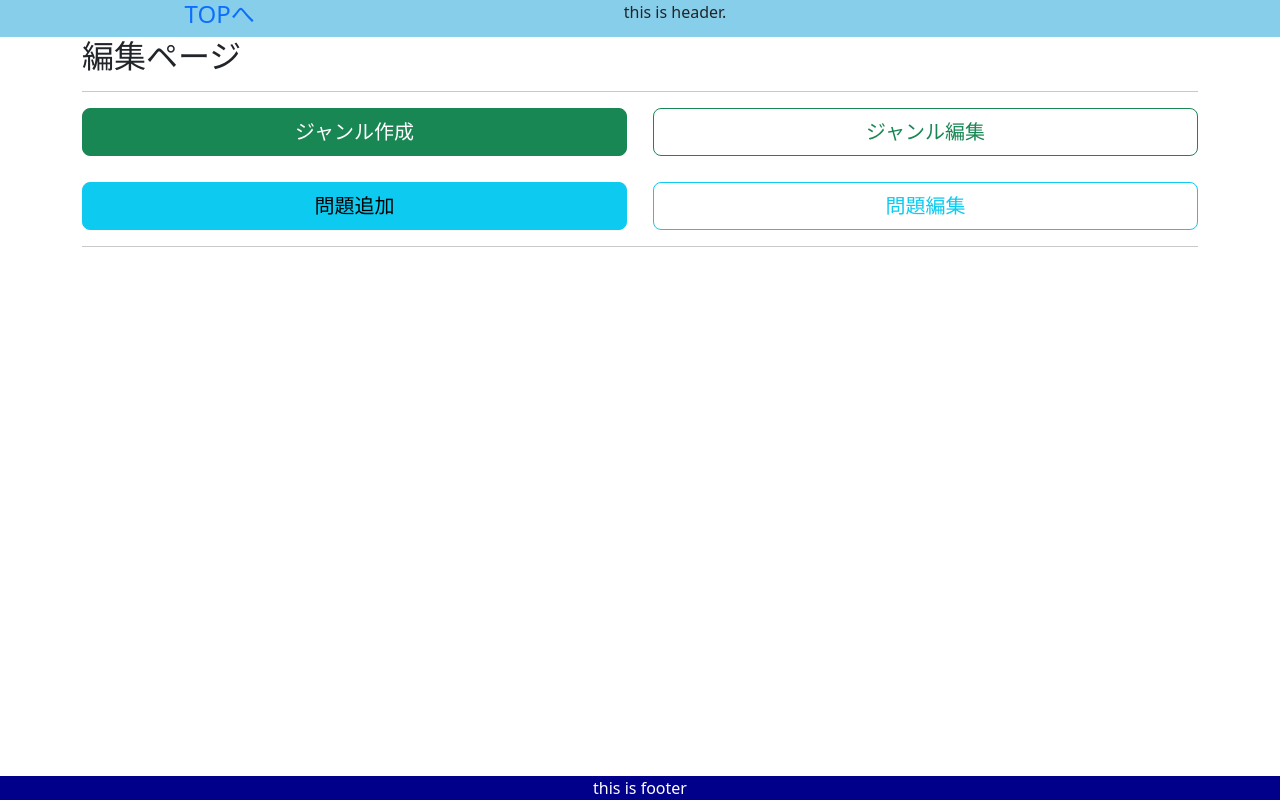
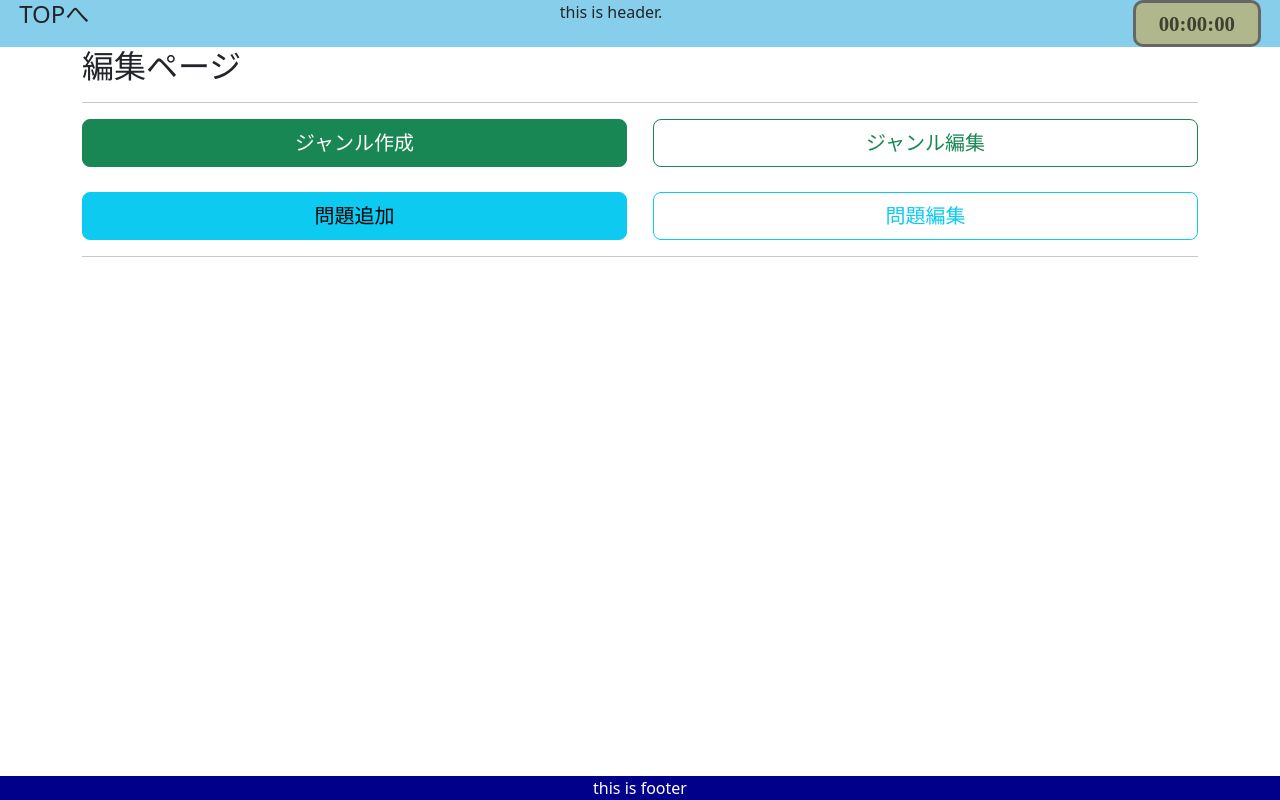
Before and after one commit to R-KB/sc, a React (Vite) app: page /Edit in a window 1280 px wide. Built offline with nearby package versions, Linux system fonts and the light colour scheme.

Commit message:
question imgの実装
見つからない時のdefaultも実装

```diff
--- a/src/api/scApi.js
+++ b/src/api/scApi.js
@@ -44,7 +44,15 @@ export async function getQuestionByGenre(genreId) {
 }
 
 export async function addQuestion(question) {
-    await ax.post("/question", question);
+    const formData = new FormData();
+    for (const key in question) {
+        if (question[key] !== null && question[key] !== undefined) {
+            formData.append(key, question[key]);
+        }
+    }
+    await ax.post("/question", formData, {
+        headers: { "Content-Type": "multipart/form-data" }
+    });
 }
 
 export async function editQuestion(question) {
--- a/src/common/Header.jsx
+++ b/src/common/Header.jsx
@@ -5,7 +5,11 @@ export default function Header() {
     <div className="Header">
       <Link to="/" className="link-top"><h4>TOPへ</h4></Link>
     this is header.
-    <div></div>
+    <div id="clock">
+      <span id="hour">00</span>
+      :<span id="min">00</span>
+      :<span id="sec">00</span>
+    </div>
     </div>
   )
 }
--- a/src/component/AddQuestion.jsx
+++ b/src/component/AddQuestion.jsx
@@ -1,25 +1,34 @@
 import { useForm } from "react-hook-form";
+import { useRef } from "react";
 import useAddQuestion from "../hook/useAddQuestion";
 import { Alert, Button } from "react-bootstrap";
 
 export default function AddQuestion() {
   const { apiError, isSaving, add } = useAddQuestion();
+  const fileRef = useRef(null);
   const {
     register, handleSubmit, reset, formState: { errors, isSubmitted }
   } = useForm({
-    defaultValues: { genreId: "", img: "", description: "", answer:"" }, mode: "onSubmit", reValidateMode: "onSubmit"
+    defaultValues: { genreId: "", description: "", answer:"" }, mode: "onSubmit", reValidateMode: "onSubmit"
   });
 
   const inputGenreId = register("genreId", { required: true });
-  const inputImg = register("img", { required: false });
   const inputDescription = register("description", { required: true });
   const inputAnswer = register("answer", { required: true });
 
   const submitHandler = async(data) => {
-    const success = await add(data);
+    const formData = new FormData();
+    formData.append("genreId", data.genreId);
+    formData.append("description", data.description);
+    formData.append("answer", data.answer);
+    if (fileRef.current && fileRef.current.files[0]) {
+      formData.append("img", fileRef.current.files[0]);
+    }
+    const success = await add(formData);
     if(success) {
       console.log("登録完了");
       reset();
+      if (fileRef.current) fileRef.current.value = "";
     }
   };
   return (
@@ -34,7 +43,7 @@ export default function AddQuestion() {
         <input type="number" id="q_genreId" name="q_genreId" {...inputGenreId} />
 
         <label htmlFor="q_img">問題画像：</label>
-        <input type="text" id="q_img" name="q_img" {...inputImg} />
+        <input type="file" id="q_img" name="q_img" ref={fileRef} accept="image/*" />
 
         <label htmlFor="q_description">問題文：</label>
         <input type="text" id="q_description" name="q_description" {...inputDescription} />
--- a/src/component/QuestionList.jsx
+++ b/src/component/QuestionList.jsx
@@ -6,11 +6,13 @@ import useGetMemoByQuestion from "../hook/useGetMemoByQuestion";
 function QuestionCard({ question }) {
   const { memo, isLoading, isError } = useGetMemoByQuestion(question.id);
 
+  const imgSrc = question.img ? `/questionImg/${question.img}` : "/questionImg/200x150.png";
+
   return (
     <Card className="mb-3">
       <Card.Body>
         <Card.Title>問題 {question.id}</Card.Title>
-        <Card.Img variant="top" className="q-img" src="https://placehold.jp/23578b/ffffff/200x150.png?text=No%20Image." />
+        <Card.Img variant="top" className="q-img" src={imgSrc} />
         <Card.Text>{question.description}</Card.Text>
 
         <Accordion defaultActiveKey="">
--- a/src/index.css
+++ b/src/index.css
@@ -4,7 +4,8 @@
 
 .Header {
   display: flex;
-  justify-content: space-around;
+  padding: 0 1.5dvw;
+  justify-content: space-between;
   background: skyblue;
   text-align: center;
 
@@ -42,8 +43,24 @@
 
 .link-top {
   text-decoration: none;
+  font-size: 1rem;
+  color: inherit;
 }
 
 .q-img {
   max-width: 40dvw;
 }
+
+#clock {
+  font-size: 1.3rem;
+  width: 10dvw;
+  background-color: #b1b78c;
+  color: rgba(0, 0, 0, 0.65);
+  text-align: center;
+  border: 3px solid #666;
+  border-radius: 10px;
+  /* font-size: 90px; */
+  font-family: 'Franklin Gothic';
+  font-weight: bold;
+  padding: 5px 8px;
+}
```
Also changed, not shown: src/component/clock.js (added, +33 -0 lines), public/questionImg/200x150.png (added), public/questionImg/mock_testImage.png (added).
